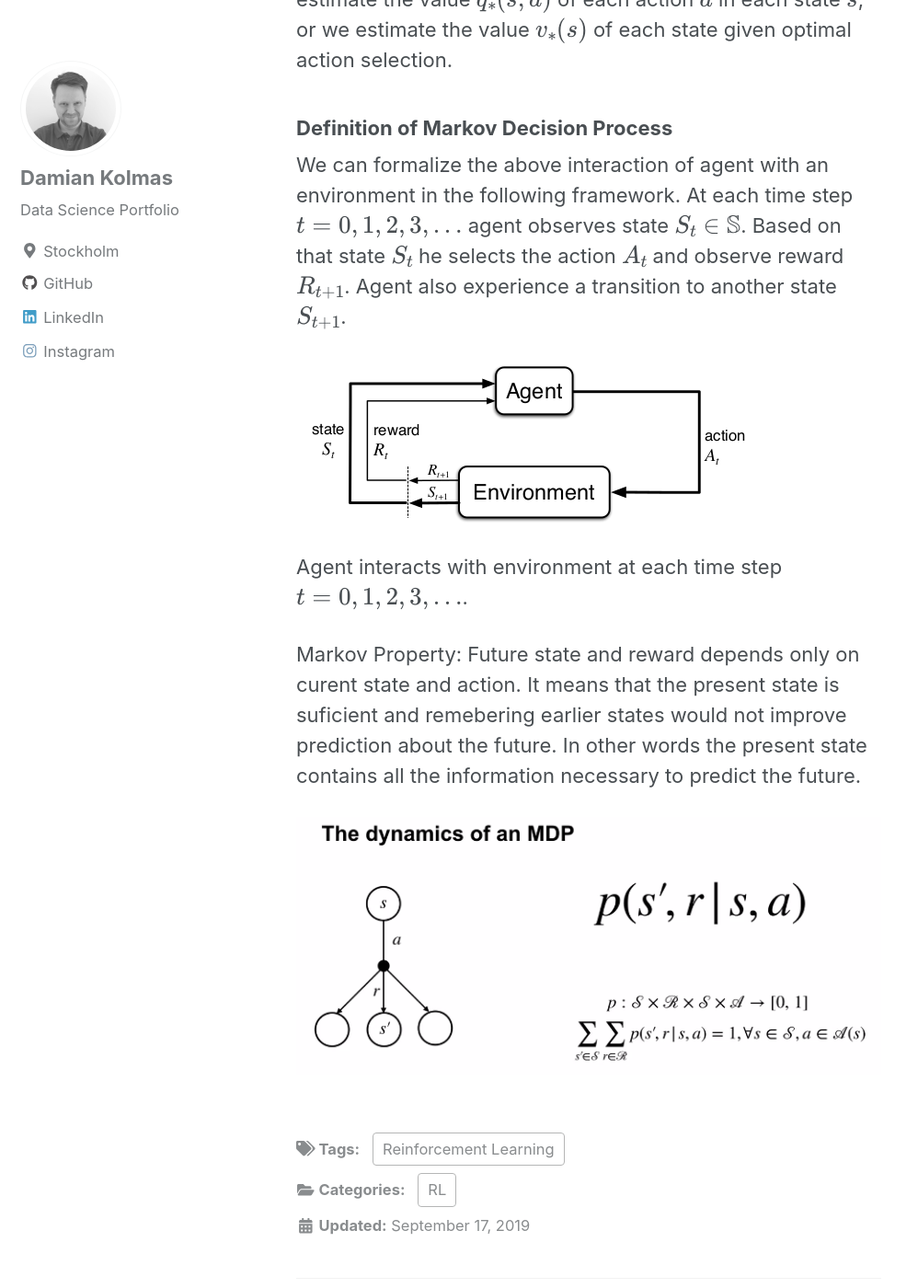
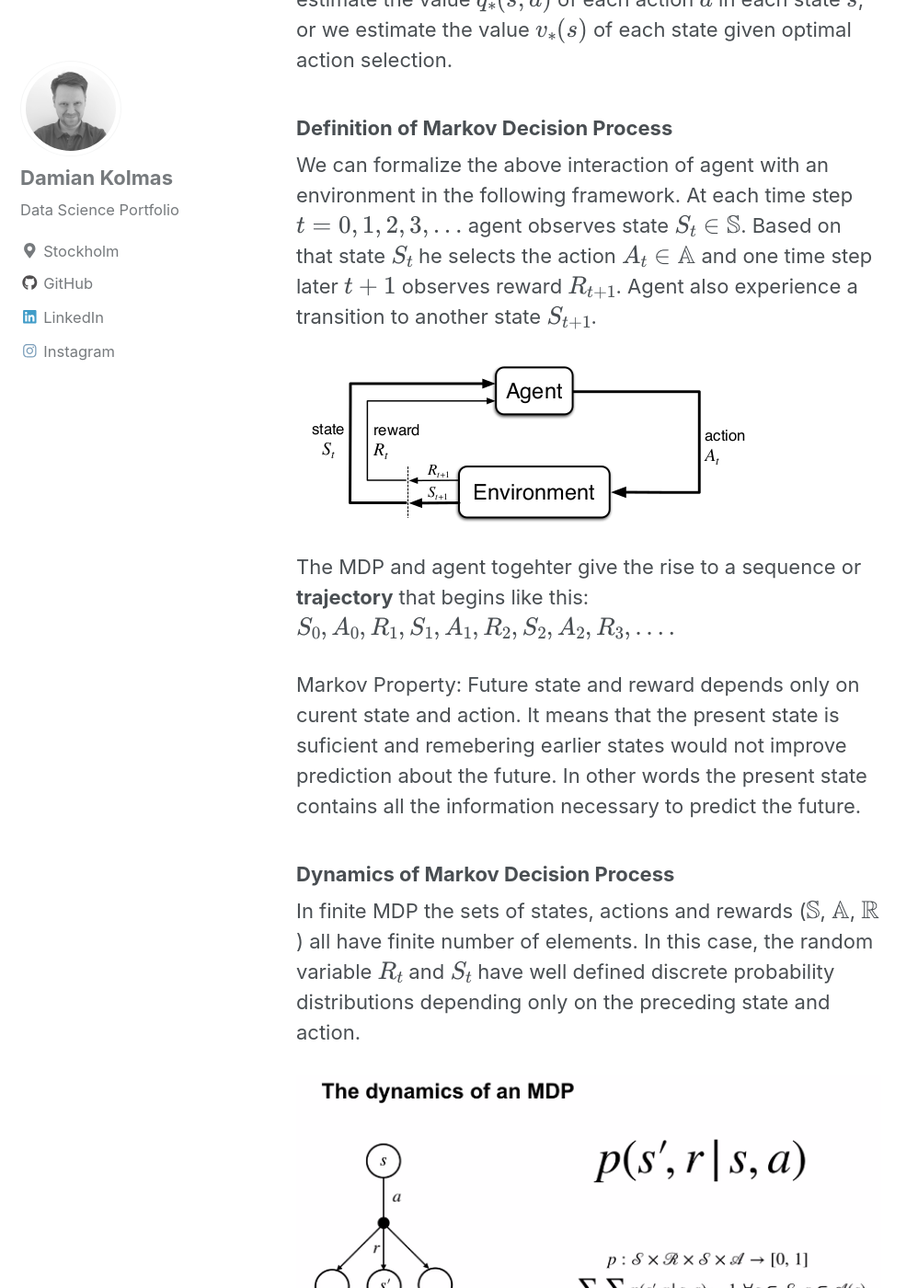
Before and after one commit to DKolmas/DKolmas.github.io, a Jekyll site: the page built from _posts/2019-09-17-Marcov-Decission-Process.md, in a window 1280 px wide and 1400 px high, scrolled down 1518 px. Shown: the whole window at 92% size, without its empty margins (0-998 px from the left). Built offline with Jekyll 4.4.1, drawn with Linux system fonts in a browser that asks for light colours; cached includes are drawn as plain includes; formulas are drawn with MathJax 3; some of the changed text lies outside the part shown.

Commit message:
additionalcontentent in MDP note

```diff
--- a/_posts/2019-09-17-Marcov-Decission-Process.md
+++ b/_posts/2019-09-17-Marcov-Decission-Process.md
@@ -28,13 +28,18 @@ MDPs invole delayed reward and the need to tradeoff immediate and delayed reward
 
 ### Definition of Markov Decision Process
 
-We can formalize the above interaction of agent with an environment in the following framework. At each time step $$t=0,1,2,3,...$$ agent observes state $$S_t\in\mathbb{S}$$. Based on that state $$S_t$$ he selects the action $$A_t$$ and observe reward $$R_{t+1}$$. Agent also experience a transition to another state $$S_{t+1}$$.
+We can formalize the above interaction of agent with an environment in the following framework. At each time step $$t=0,1,2,3,...$$ agent observes state $$S_t\in\mathbb{S}$$. Based on that state $$S_t$$ he selects the action $$A_t\in\mathbb{A}$$ and one time step later $$t+1$$ observes reward $$R_{t+1}$$. Agent also experience a transition to another state $$S_{t+1}$$.
 
 ![image](/images/MDP_framework_v1.png)
 
-Agent interacts with environment at each time step $$t=0,1,2,3,...$$.
+The MDP and agent togehter give the rise to a sequence or **trajectory** that begins like this:
+$$S_0,A_0,R_1,S_1,A_1,R_2,S_2,A_2,R_3,....$$
 
 Markov Property:
 Future state and reward depends only on curent state and action. It means that the present state is suficient and remebering earlier states would not improve prediction about the future. In other words the present state contains all the information necessary to predict the future.
 
+### Dynamics of Markov Decision Process
+
+In finite MDP the sets of states, actions and rewards ($$\mathbb{S}$$, $$\mathbb{A}$$, $$\mathbb{R}$$) all have finite number of elements. In this case, the random variable $$R_t$$ and $$S_t$$ have well defined discrete probability distributions depending only on the preceding state and action.
+
 ![image](/images/Dynamics_of_MDP.png)
```
